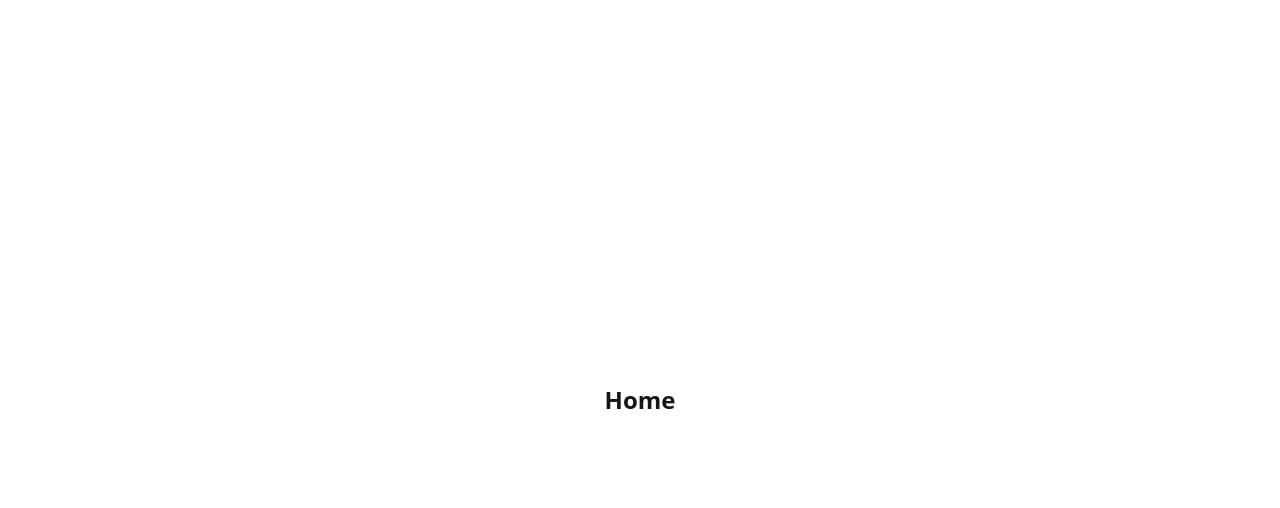
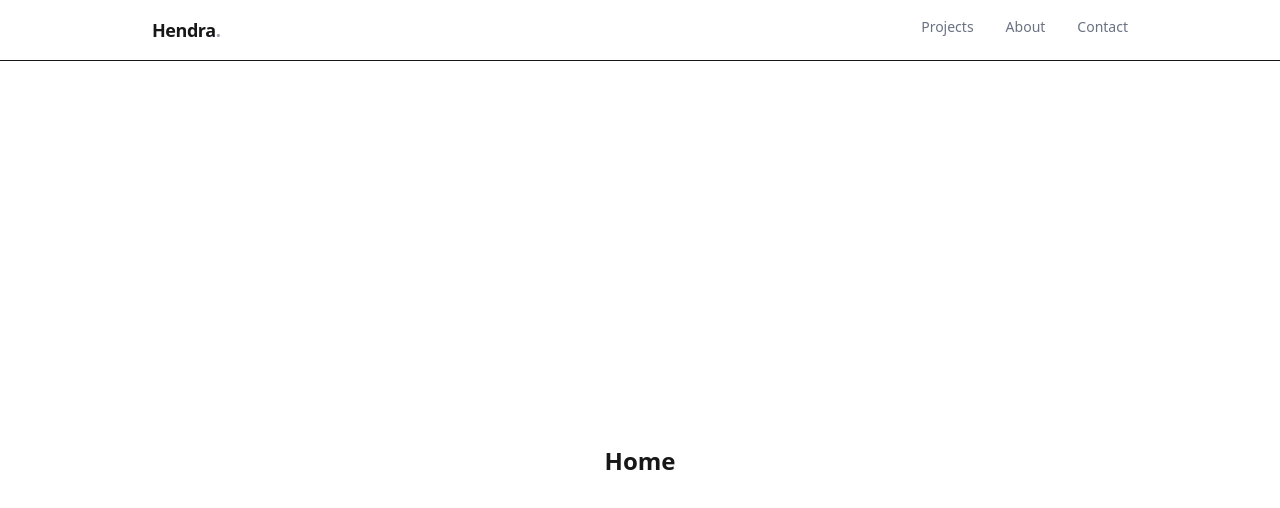
Before and after one commit to HendraSiswanto/my-porto, a Next.js app: page / in a window 1280 px wide. Shown: the top 508 px of the page. Built offline with nearby package versions, Linux system fonts and the light colour scheme.

Commit message:
add active link indicator to navbar

```diff
--- a/app/about/page.tsx
+++ b/app/about/page.tsx
@@ -0,0 +1,7 @@
+export default function AboutPage() {
+  return (
+    <main className="min-h-screen flex items-center justify-center">
+      <h1 className="text-2xl font-semibold">About</h1>
+    </main>
+  );
+}
--- a/app/contact/page.tsx
+++ b/app/contact/page.tsx
@@ -0,0 +1,7 @@
+export default function ContactPage() {
+  return (
+    <main className="min-h-screen flex items-center justify-center">
+      <h1 className="text-2xl font-semibold">Contact</h1>
+    </main>
+  );
+}
--- a/app/layout.tsx
+++ b/app/layout.tsx
@@ -1,6 +1,7 @@
 import type { Metadata } from "next";
 import { Geist, Geist_Mono } from "next/font/google";
 import "./globals.css";
+import Navbar from "@/components/Navbar";
 
 const geistSans = Geist({
   variable: "--font-geist-sans",
@@ -27,6 +28,7 @@ export default function RootLayout({
       <body
         className={`${geistSans.variable} ${geistMono.variable} antialiased`}
       >
+        <Navbar/>
         {children}
       </body>
     </html>
--- a/components/Footer.tsx
+++ b/components/Footer.tsx
@@ -0,0 +1,3 @@
+export default function Footer() {
+  return null;
+}
--- a/components/Navbar.tsx
+++ b/components/Navbar.tsx
@@ -0,0 +1,46 @@
+"use client"
+
+import Link from "next/link";
+import { usePathname } from "next/navigation";
+
+const navLinks = [
+  { href: "/projects", label: "Projects" },
+  { href: "/about", label: "About" },
+  { href: "/contact", label: "Contact" },
+];
+export default function Navbar() {
+  const pathname = usePathname();
+  return (
+    <header className="sticky top-0 z-50 bg-white/80 backdrop-blur border-b-[0.5px]">
+      <nav className="max-w-5xl mx-auto px-6 py-4 flex items-center justify-between">
+        <Link href="/" className="font-semibold text-lg tracking-tight">
+          Hendra<span className="text-gray-400">.</span>
+        </Link>
+
+        <div className="flex gap-8 text-sm font-medium">
+          {navLinks.map((link) => {
+            const isActive = pathname === link.href;
+
+            return (
+              <Link
+                key={link.href}
+                href={link.href}
+                className={`
+                  pb-1
+                  transition-all duration-200
+                  ${
+                    isActive
+                      ? "text-gray-900 border-b-2 border-blue-500"
+                      : "text-gray-500 border-b-2 border-transparent hover:text-gray-900 hover:border-gray-300"
+                  }
+                `}
+              >
+                {link.label}
+              </Link>
+            );
+          })}
+        </div>
+      </nav>
+    </header>
+  );
+}
--- a/components/ProjectCard.tsx
+++ b/components/ProjectCard.tsx
@@ -0,0 +1,3 @@
+export default function ProjectCard() {
+  return null;
+}
--- /dev/null
+++ b/lib/projects.ts
@@ -0,0 +1 @@
+export const projects = [];
```
